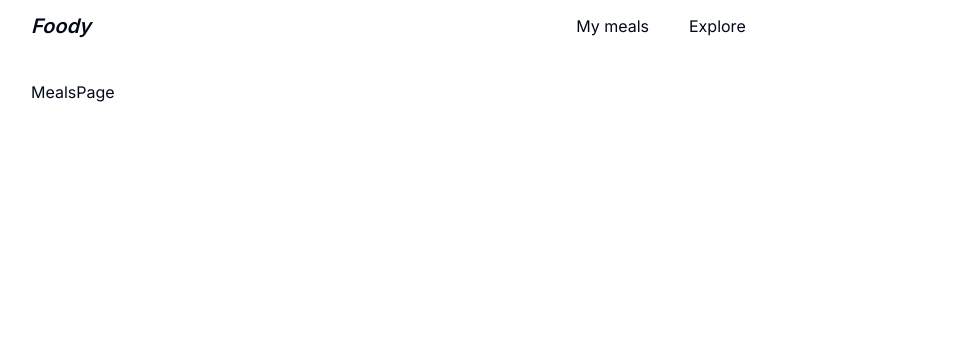
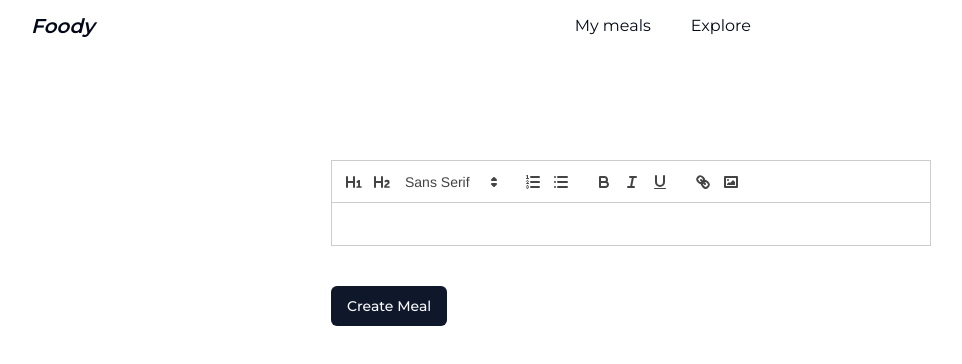
Before and after one commit to bvcr93/meal-planner, a Next.js app: page /meals in a window 1280 px wide. Shown: the top 364 px of the page, without its empty margins (9-971 px from the left). Built offline with nearby package versions, Linux system fonts and the light colour scheme.

Commit message:
react quill text editor added

```diff
--- a/app/(routes)/explore/page.tsx
+++ b/app/(routes)/explore/page.tsx
@@ -1,6 +1,8 @@
 import { db } from "@/lib/db";
 import SearchInput from "@/components/ui/search-input";
 import { Categories } from "@/components/ui/categories";
+import { auth } from "@clerk/nextjs";
+import { useUser, UserButton, SignInButton, SignUpButton } from "@clerk/nextjs";
 export default async function ExplorePage() {
   const categories = await db.category.findMany();
   return (
--- a/app/(routes)/meals/page.tsx
+++ b/app/(routes)/meals/page.tsx
@@ -1,7 +1,70 @@
-import React from 'react'
+"use client";
+import { Button } from "@/components/ui/button";
+import React, { useState, useEffect } from "react";
+
+import ReactQuill from "react-quill";
+import "react-quill/dist/quill.snow.css";
+const processHTML = (html: string) => {
+  const doc = new DOMParser().parseFromString(html, "text/html");
+  return doc.body.innerHTML || "";
+};
+
+const modules = {
+  toolbar: {
+    container: [
+      [{ header: "1" }, { header: "2" }, { font: [] }],
+      [{ list: "ordered" }, { list: "bullet" }],
+      ["bold", "italic", "underline"],
+      ["link", "image"],
+    ],
+  },
+};
+
+const formats = [
+  "header",
+  "font",
+  "list",
+  "bullet",
+  "bold",
+  "italic",
+  "underline",
+  "link",
+  "image",
+];
 
 export default function MealsPage() {
+  const [value, setValue] = useState("");
+  const [formattedText, setFormattedText] = useState("");
+
+  const handleChange = (newValue: string) => {
+    setValue(newValue);
+  };
+
+  const handleCreateMeal = () => {
+    setFormattedText(processHTML(value));
+  };
+
   return (
-    <div className='maincol'>MealsPage</div>
-  )
+    <div className="maincol mt-20">
+      <div className="w-full flex flex-col items-center justify-start">
+        <div className="w-1/2 mx-auto">
+          <ReactQuill
+            theme="snow"
+            value={value}
+            onChange={handleChange}
+            modules={modules}
+            formats={formats}
+          />
+        </div>
+        <div id="preview" className="w-1/2 mt-10">
+          {formattedText && (
+            <div dangerouslySetInnerHTML={{ __html: formattedText }} />
+          )}
+        </div>
+        <div className="flex items-start w-1/2 mx-auto">
+          <Button onClick={handleCreateMeal}>Create Meal</Button>
+        </div>
+      </div>
+    </div>
+  );
 }
--- a/app/(routes)/page.tsx
+++ b/app/(routes)/page.tsx
@@ -1,3 +1,14 @@
+import { currentUser } from "@clerk/nextjs";
+import { db } from "@/lib/db";
+import { useAuth } from "@clerk/nextjs";
+import type { User } from "@clerk/nextjs/api";
+
 export default async function Home() {
-  return <div className="maincol">Homepage</div>;
+  const user: User | null = await currentUser();
+  console.log(user);
+  return (
+    <div className="maincol flex items-center justify-center h-screen">
+      {user && <p className="text-5xl">Hello {user.firstName}</p>}
+    </div>
+  );
 }
--- a/app/layout.tsx
+++ b/app/layout.tsx
@@ -1,10 +1,10 @@
 import Navbar from "@/components/ui/navbar";
 import "./globals.css";
 import type { Metadata } from "next";
-import { Inter } from "next/font/google";
+import { Montserrat } from "next/font/google";
 import { ClerkProvider } from "@clerk/nextjs";
 
-const inter = Inter({ subsets: ["latin"] });
+const inter = Montserrat({ subsets: ["latin"] });
 
 export const metadata: Metadata = {
   title: "Create Next App",
--- a/components/ui/categories.tsx
+++ b/components/ui/categories.tsx
@@ -25,7 +25,7 @@ export const Categories = ({ data }: CategoryProps) => {
   return (
     <div>
       {data.map((cat) => (
-        <Button onClick={() => onClick(cat.id)}>{cat.name}</Button>
+        <Button key={cat.id} onClick={() => onClick(cat.id)}>{cat.name}</Button>
       ))}
     </div>
   );
--- a/package.json
+++ b/package.json
@@ -26,6 +26,7 @@
     "query-string": "^8.1.0",
     "react": "18.2.0",
     "react-dom": "18.2.0",
+    "react-quill": "^2.0.0",
     "tailwind-merge": "^1.14.0",
     "tailwindcss": "3.3.3",
     "tailwindcss-animate": "^1.0.7",
```
Also changed, not shown: 1 other file (tests, documents, lock files or other folders). Lines whose indentation alone changed are shown as unchanged.
